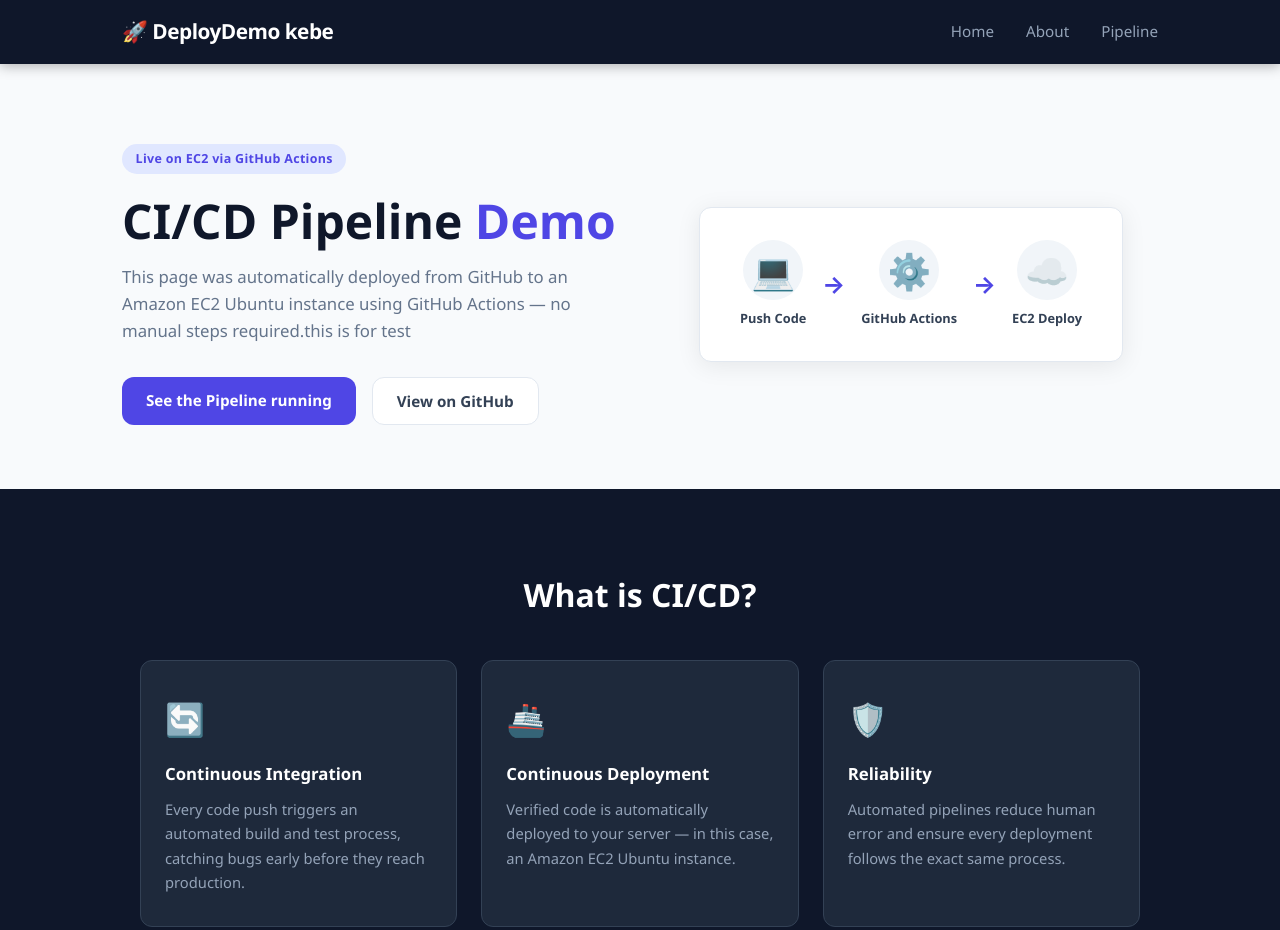
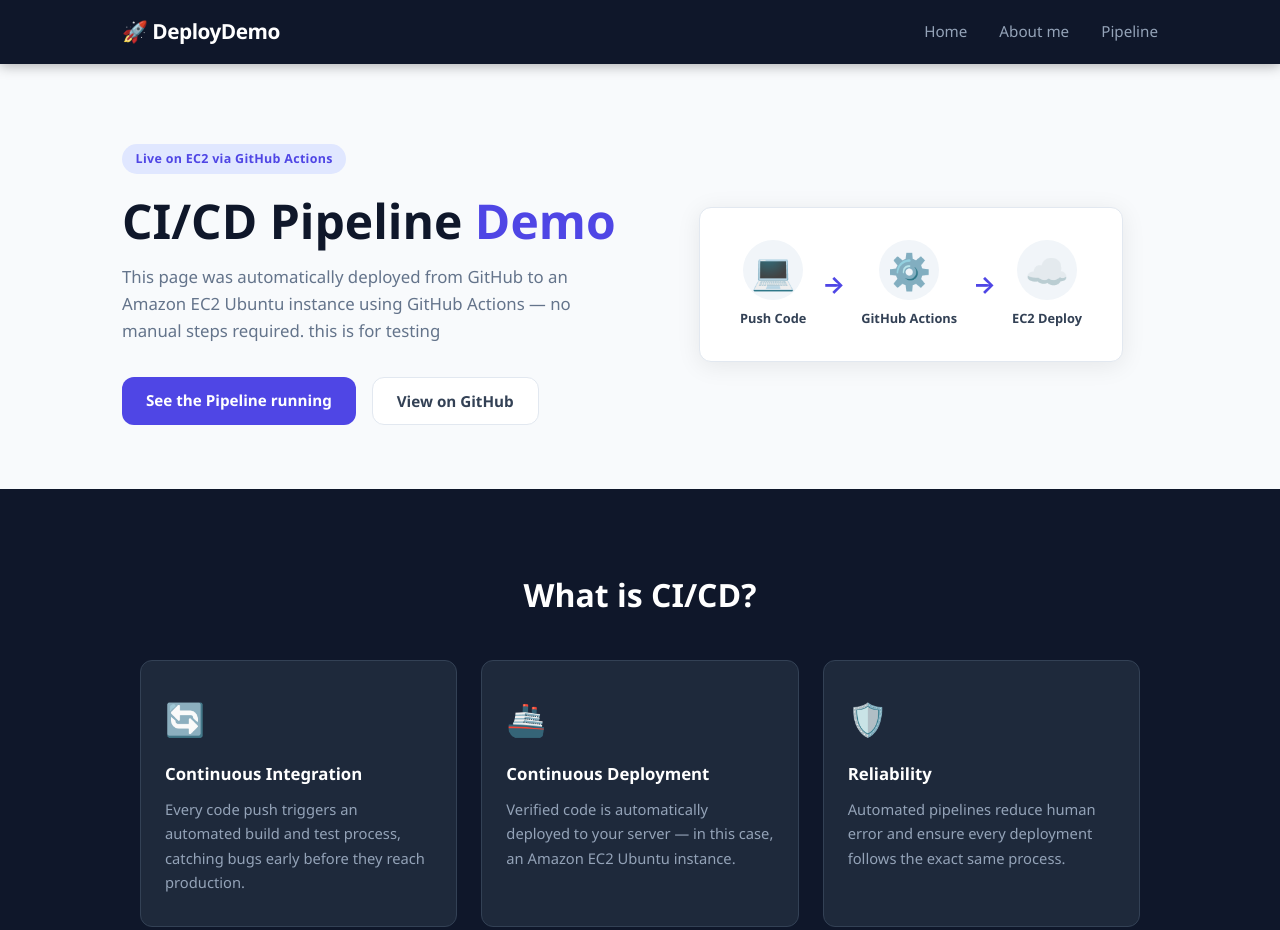
Before and after one commit to mamadoukebe19/aipowered, a plain HTML site: page index.html in a window 1280 px wide. Shown: the top 930 px of the page. Drawn offline with Linux system fonts and the light colour scheme.

Commit message:
third commit

```diff
--- a/index.html
+++ b/index.html
@@ -9,10 +9,10 @@
 <body>
   <header>
     <nav>
-      <div class="logo">🚀 DeployDemo kebe</div>
+      <div class="logo">🚀 DeployDemo</div>
       <ul>
         <li><a href="#home">Home</a></li>
-        <li><a href="#about">About</a></li>
+        <li><a href="#about">About me</a></li>
         <li><a href="#pipeline">Pipeline</a></li>
       </ul>
     </nav>
@@ -26,7 +26,7 @@
         <h1>CI/CD Pipeline <span class="highlight">Demo</span></h1>
         <p class="subtitle">
           This page was automatically deployed from GitHub to an Amazon EC2
-          Ubuntu instance using GitHub Actions — no manual steps required.this is for test
+          Ubuntu instance using GitHub Actions — no manual steps required. this is for testing
         </p>
         <div class="hero-actions">
           <a href="#pipeline" class="btn btn-primary">See the Pipeline running</a>
```
